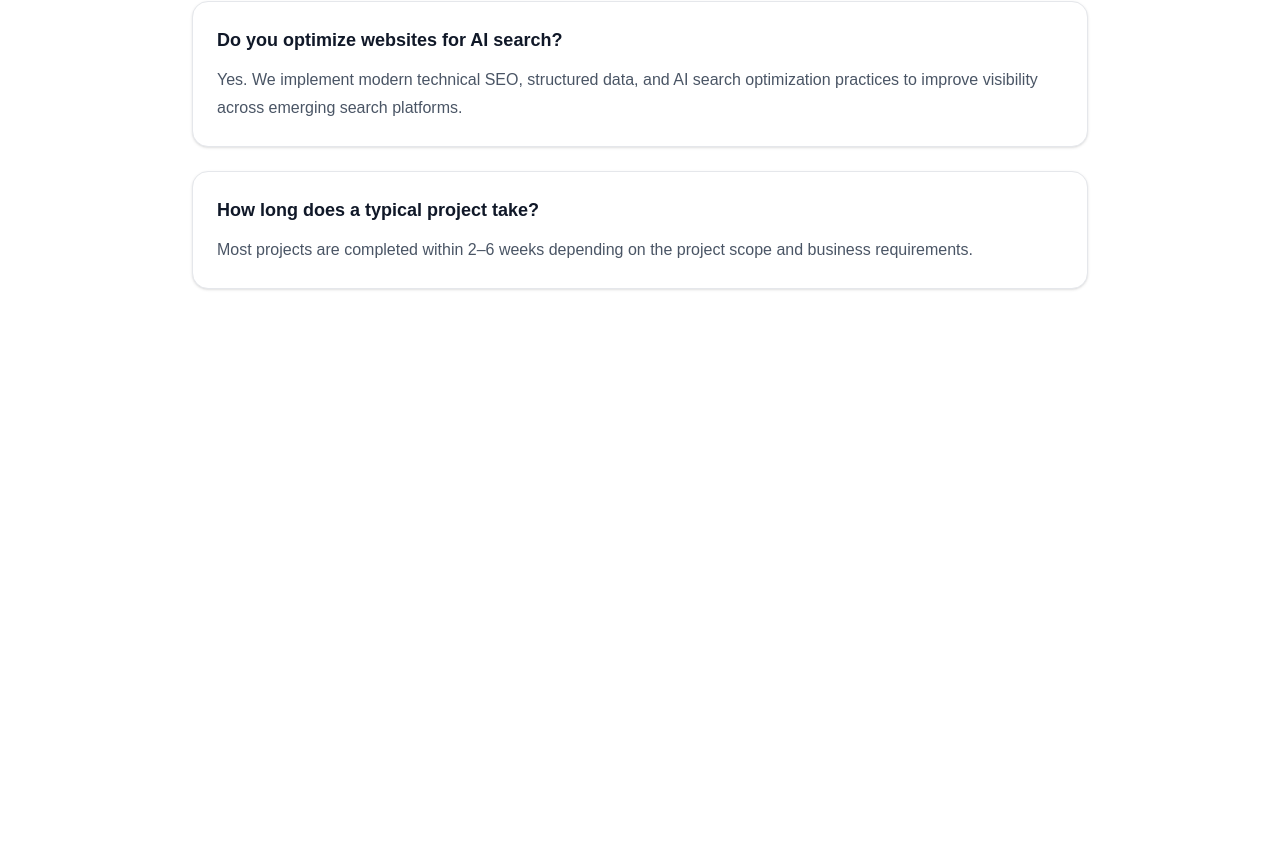
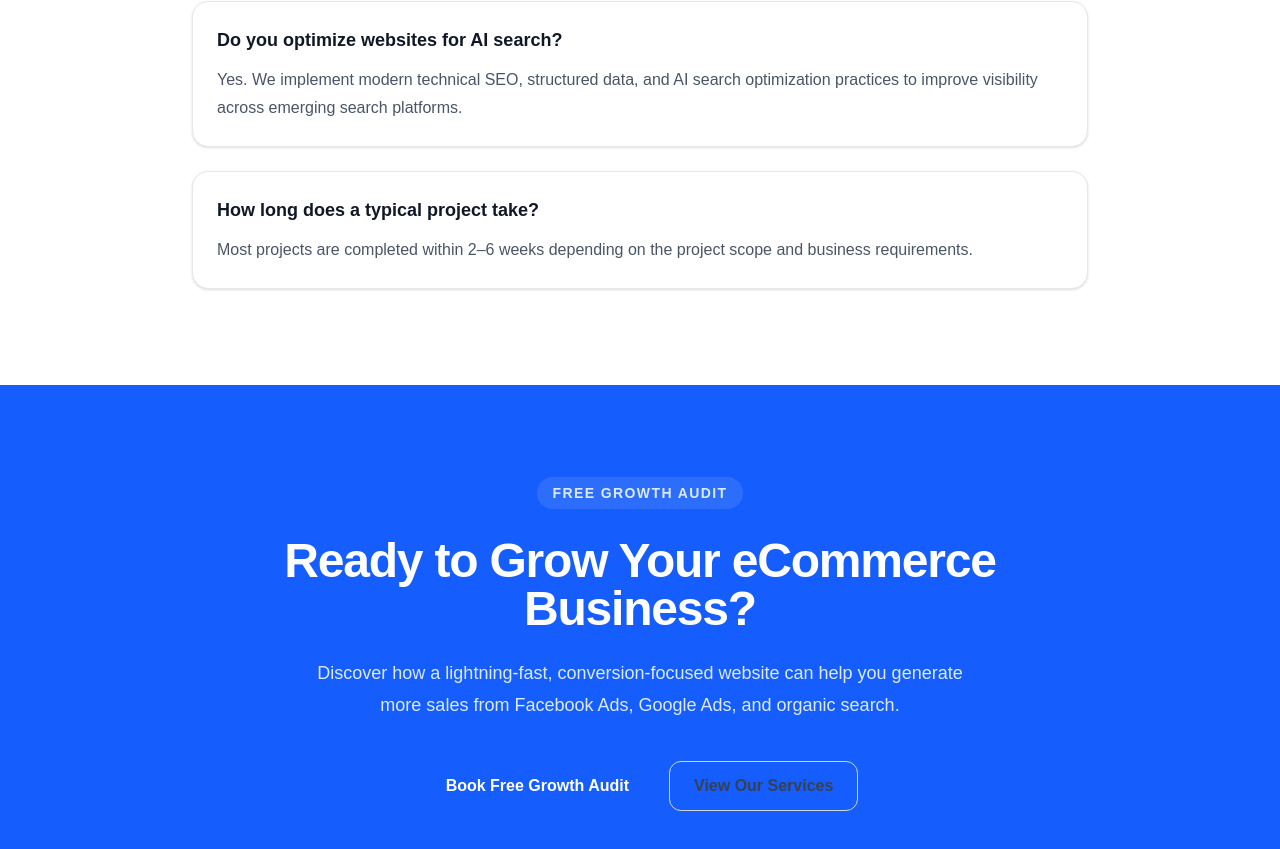
Before and after one commit to leadflowproteam/leadflowproteam, a Next.js app: page / in a window 1280 px wide. Shown: the part 5876-6725 px from the top of the page. Before the commit the page ends 6261 px from the top, so only its background shows below. Built offline with nearby package versions, Linux system fonts and the light colour scheme.

Commit message:
feat(home): add call-to-action section

```diff
--- a/app/page.tsx
+++ b/app/page.tsx
@@ -1,3 +1,4 @@
+import CTA from "@/components/sections/CTA";
 import FAQ from "@/components/sections/FAQ";
 import Results from "@/components/sections/Results";
 import Process from "@/components/sections/Process";
@@ -20,6 +21,7 @@ export default function HomePage() {
 <Process />
 <Results />
 <FAQ />
+<CTA />
 </main>
     </>
   );
--- a/components/sections/CTA.tsx
+++ b/components/sections/CTA.tsx
@@ -0,0 +1,36 @@
+import Button from "@/components/ui/Button";
+import Container from "@/components/ui/Container";
+
+export default function CTA() {
+  return (
+    <section className="bg-blue-600 py-24">
+      <Container>
+        <div className="mx-auto max-w-4xl text-center">
+          <span className="rounded-full bg-white/10 px-4 py-2 text-sm font-semibold uppercase tracking-widest text-blue-100">
+            Free Growth Audit
+          </span>
+
+          <h2 className="mt-8 text-4xl font-bold tracking-tight text-white md:text-5xl">
+            Ready to Grow Your eCommerce Business?
+          </h2>
+
+          <p className="mx-auto mt-6 max-w-2xl text-lg leading-8 text-blue-100">
+            Discover how a lightning-fast, conversion-focused website can help
+            you generate more sales from Facebook Ads, Google Ads, and organic
+            search.
+          </p>
+
+          <div className="mt-10 flex flex-col justify-center gap-4 sm:flex-row">
+            <Button>
+              Book Free Growth Audit
+            </Button>
+
+            <Button variant="secondary">
+              View Our Services
+            </Button>
+          </div>
+        </div>
+      </Container>
+    </section>
+  );
+}
```
